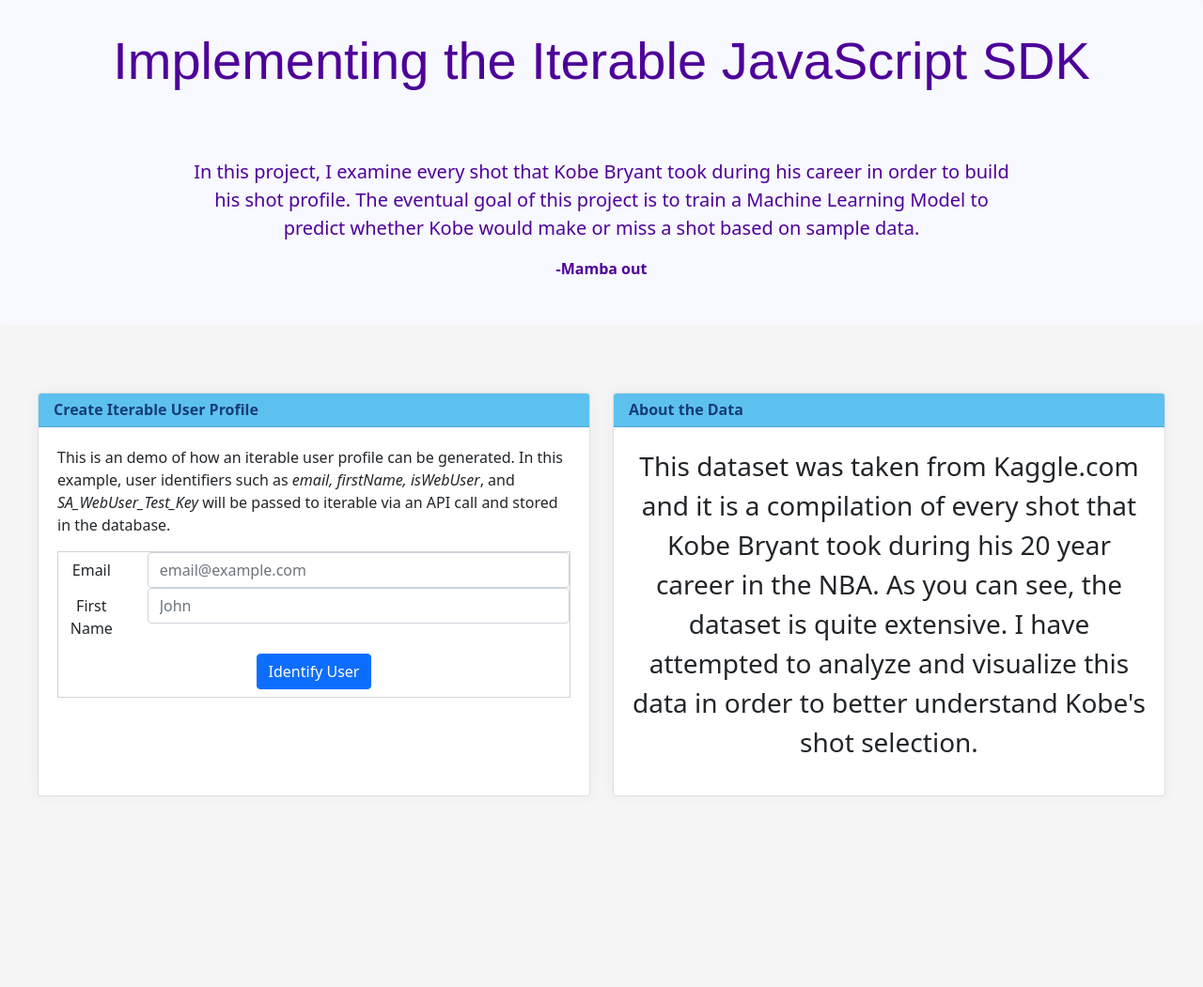
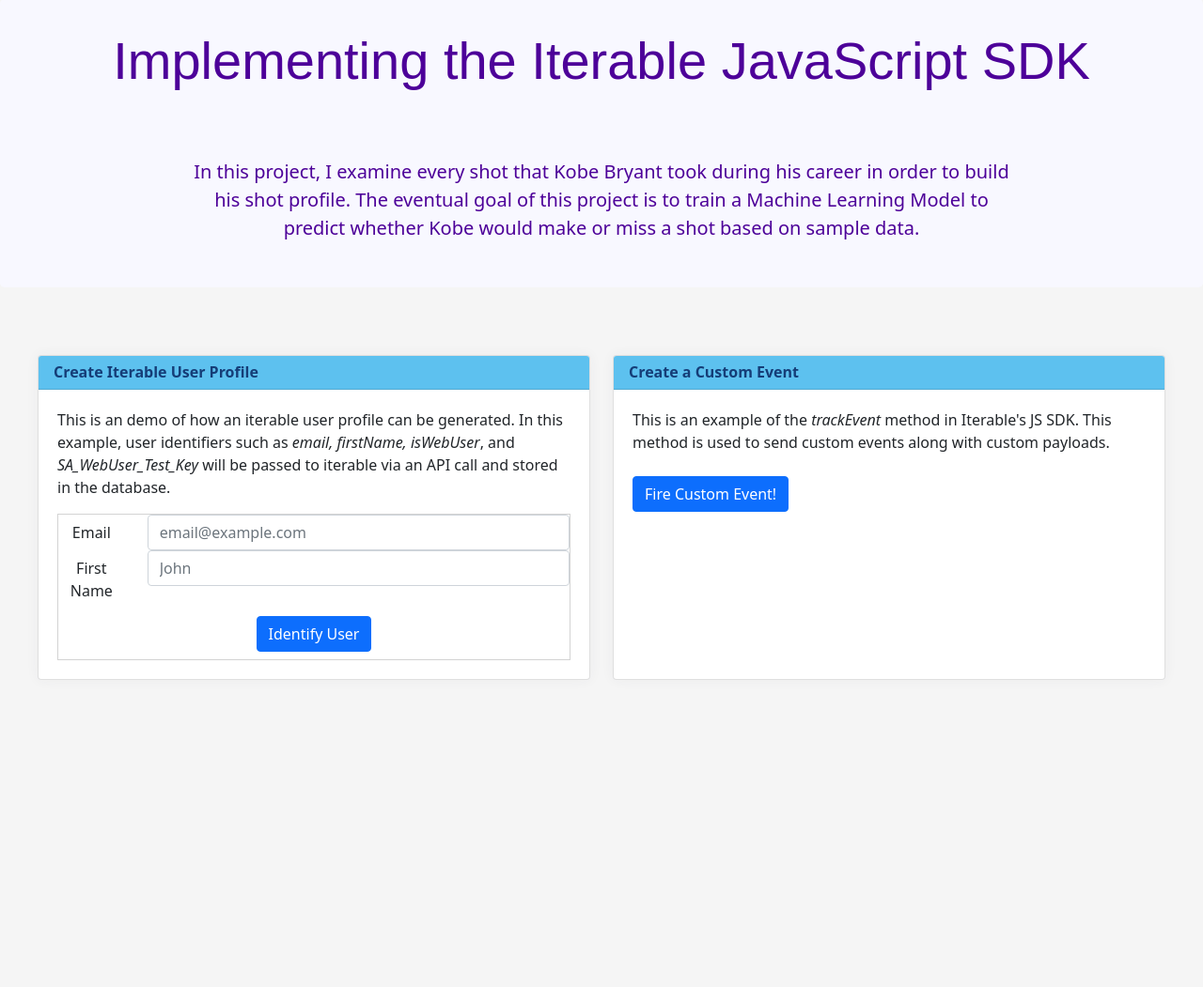
Before and after one commit to jsb19/IterableSA, a Flask app: page / in a window 1280 px wide. Shown: the part 70-1121 px from the top of the page at 94% size. After the commit the page ends 799 px from the top, so only its background shows below. Run offline with Flask 2, Linux system fonts and the light colour scheme; some libraries are stand-ins or nearby versions.

Commit message:
track event changes

```diff
--- a/static/main.js
+++ b/static/main.js
@@ -13,8 +13,11 @@
 // Track a click event, passing a click count (from the current session)
 // that will be stored in the event's dataFields property
 function trackEvent() {
-    _iaq.push(['track', 'MyButtonClickedEvent', {
-        "clickNumber": ++click
+    _iaq.push(['track', 'webSATestEvent', {
+        "platform": "web",
+        "isTestEvent": "true",
+        "url": "https://iterable.com/sa-test/jujhar",
+        "secret_code_key": "Code_2022"
     }]);
 }
 
--- a/templates/index.html
+++ b/templates/index.html
@@ -39,9 +39,6 @@
          <h1 class="display-4">Implementing the Iterable JavaScript SDK</h1>
          <div id="description" class="container">
             <p class="lead">In this project, I examine every shot that Kobe Bryant took during his career in order to build his shot profile. The eventual goal of this project is to train a Machine Learning Model to predict whether Kobe would make or miss a shot based on sample data.</p>
-            <div>
-               <p style="font-weight:bold;">-Mamba out</p>
-            </div>
          </div>
       </div>
       <div class="content main">
@@ -81,10 +78,13 @@
                <div class="d-flex col-lg-6">
                   <div class="flex-fill w-100 card">
                      <div class="card-header">
-                        <h5 class="mb-0 card-title">About the Data</h5>
+                        <h5 class="mb-0 card-title">Create a Custom Event</h5>
                      </div>
                      <div class="card-body">
-                        <p style="font-size:1.75rem;" class="text-center">This dataset was taken from Kaggle.com and it is a compilation of every shot that Kobe Bryant took during his 20 year career in the NBA. As you can see, the dataset is quite extensive. I have attempted to analyze and visualize this data in order to better understand Kobe's shot selection.</p>
+                        <p style="font-size:1rem;">This is an example of the <em>trackEvent</em> method in Iterable's JS SDK. This method is used to send custom events along with custom payloads.</p>
+                        <div>
+                           <button type="button" onclick="trackEvent()" class="btn btn-primary">Fire Custom Event!</button>
+                        </div>
                      </div>
                   </div>
                </div>
```
